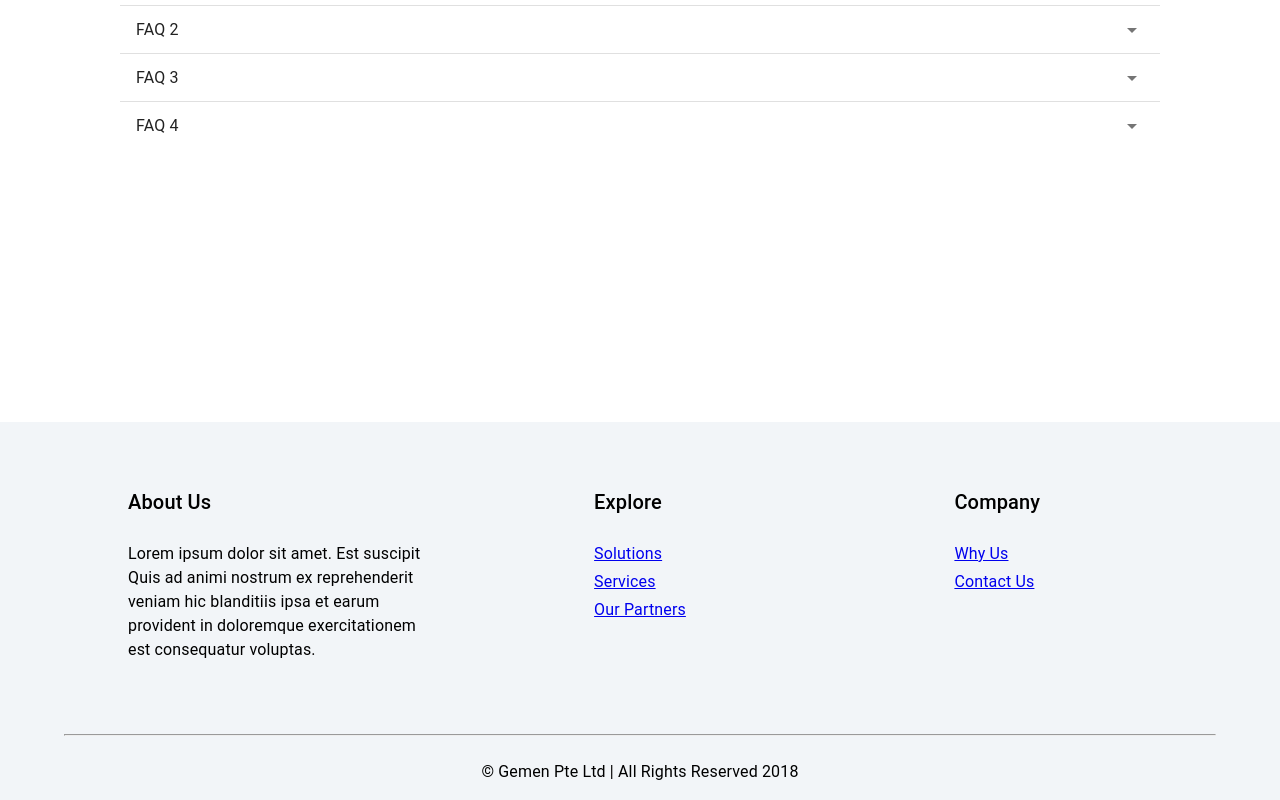
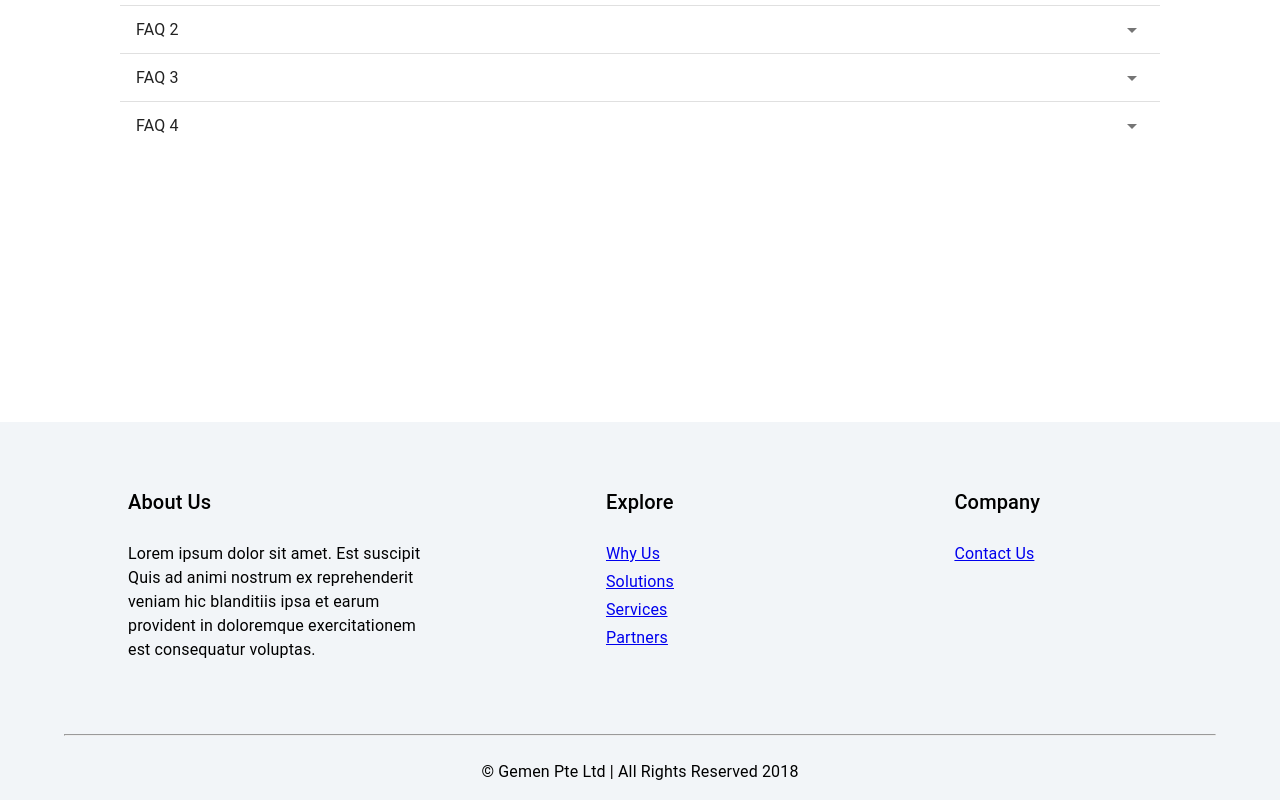
Before and after one commit to Xycone/Gemen_Website_Frontend, a React (Vite) app: page /contactUs in a window 1280 px wide. Shown: the part 1358-2158 px from the top of the page. Built offline with nearby package versions, Linux system fonts and the light colour scheme.

Commit message:
Moved Why Us Navigation Link over to Explore

```diff
--- a/src/components/Footer.jsx
+++ b/src/components/Footer.jsx
@@ -45,6 +45,11 @@ function Footer() {
                             <Typography variant="h6" sx={{ mb: 3 }}>Explore</Typography>
 
                             <Box>
+                                <Link to="/homepage#whyus-section">
+                                    <Typography sx={{ mb: 0.5 }}>
+                                        Why Us
+                                    </Typography>
+                                </Link>
                                 <Link to="/homepage#solutions-section">
                                     <Typography sx={{ mb: 0.5 }}>
                                         Solutions
@@ -57,7 +62,7 @@ function Footer() {
                                 </Link>
                                 <Link to="/homepage#partners-section">
                                     <Typography sx={{ mb: 0.5 }}>
-                                        Our Partners
+                                        Partners
                                     </Typography>
                                 </Link>
                             </Box>
@@ -70,11 +75,6 @@ function Footer() {
                             <Typography variant="h6" sx={{ mb: 3 }}>Company</Typography>
 
                             <Box>
-                                <Link to="/homepage#whyus-section">
-                                    <Typography sx={{ mb: 0.5 }}>
-                                        Why Us
-                                    </Typography>
-                                </Link>
                                 <Link to="/contactUs">
                                     <Typography sx={{ mb: 0.5 }}>
                                         Contact Us
```
